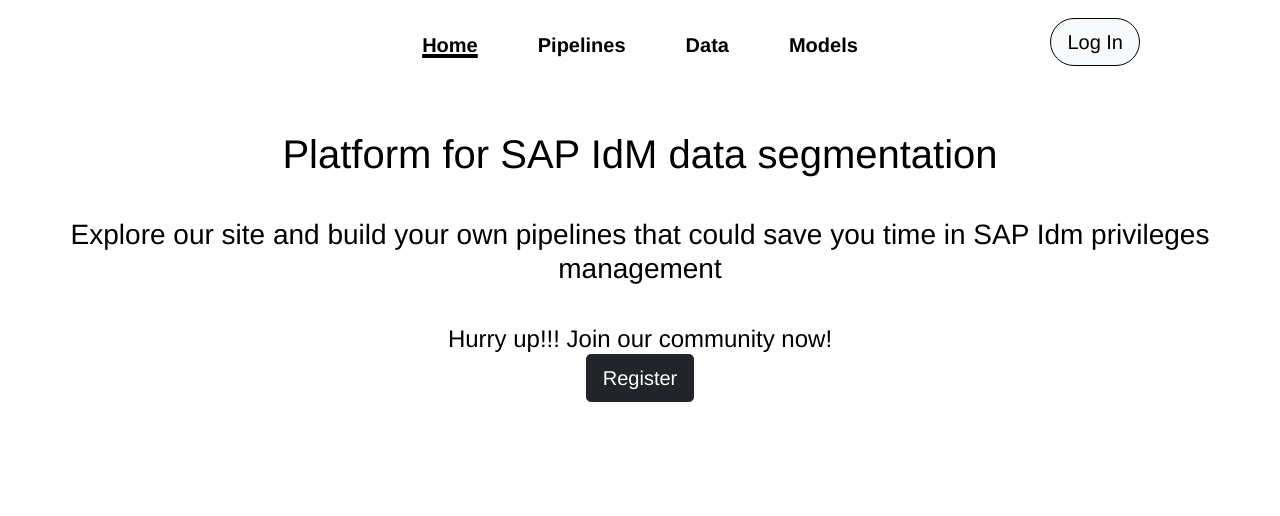
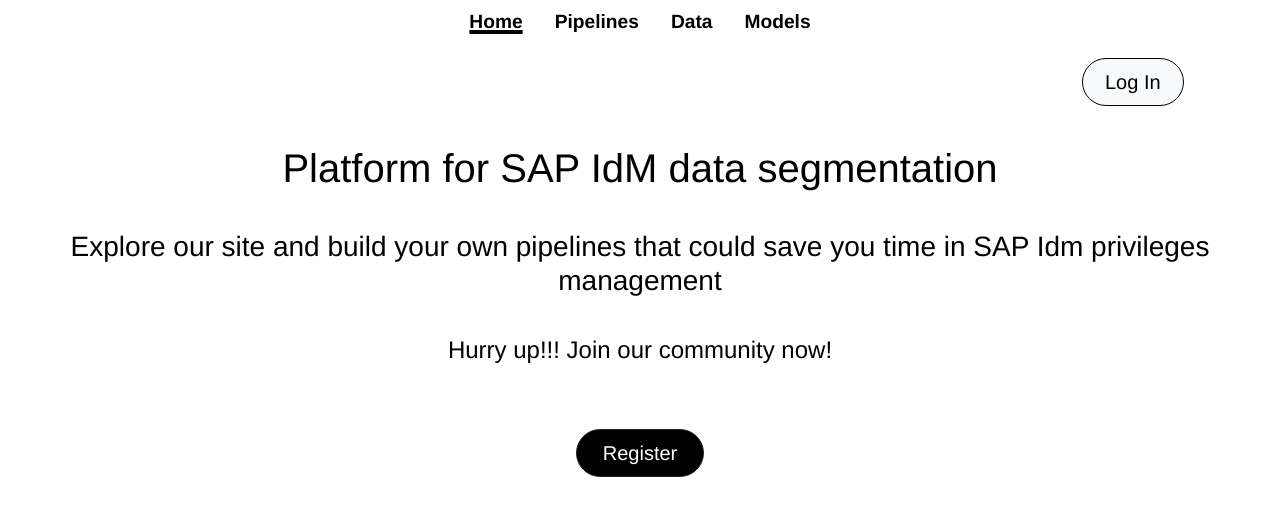
Before and after one commit to petardmnv/System-access-segmentation, a Vue app in the folder src/client/: page /#/home in a window 1280 px wide. Shown: the top 516 px of the page. Built offline with nearby package versions, Linux system fonts and the light colour scheme.

Commit message:
feat: Add more complex css

```diff
--- a/src/client/src/App.vue
+++ b/src/client/src/App.vue
@@ -15,14 +15,10 @@
   -webkit-font-smoothing: antialiased;
   -moz-osx-font-smoothing: grayscale;
   text-align: center;
-  color: #2c3e50;
 }
-
-
 nav.nav.justify-content-center a {
-  padding: 30px;
   font-weight: bold;
-  font-size: 20px;
+  font-size: larger;
   color: black;
 }
 nav.nav.justify-content-center a.active.router-link-exact-active.nav-link {
--- a/src/client/src/components/DefaultHome.vue
+++ b/src/client/src/components/DefaultHome.vue
@@ -21,7 +21,7 @@
 <style scoped>
 h3, h1, h4 {
   color: rgb(0, 0, 0);
-  margin: 40px 0 0;
+  margin: 3% 0 0;
 }
 ul {
   list-style-type: none;
@@ -34,17 +34,19 @@
 a {
   color: rgb(255, 255, 255);
 }
-div.hello .btn.btn-dark.btn-lg {
+.btn.btn-dark.btn-lg {
   background-color: black;
-  margin: 40px;
+  width: 10%;
+  margin: 5%;
   border-radius: 80px;
 }
 .btn.btn-light.btn-lg {
   border-color: black;
   color: black;
   border-radius: 70px;
-  position: absolute;
-  top: 18px;
-  right: 140px;
+  margin-top: 1%;
+  margin-left: 82%;
+  margin-right: 5%;
+  width: 8%;
 }
 </style>
```
